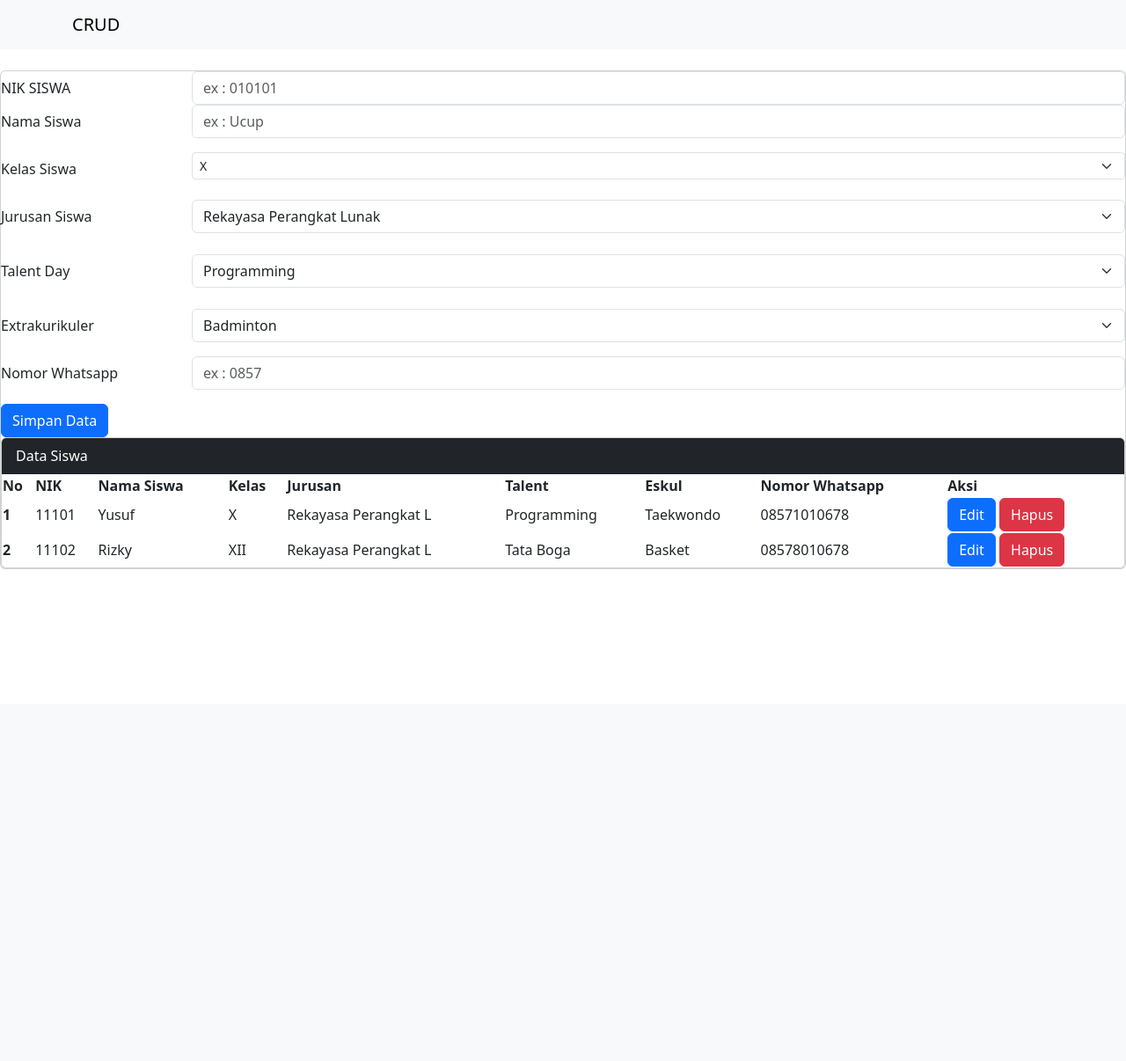
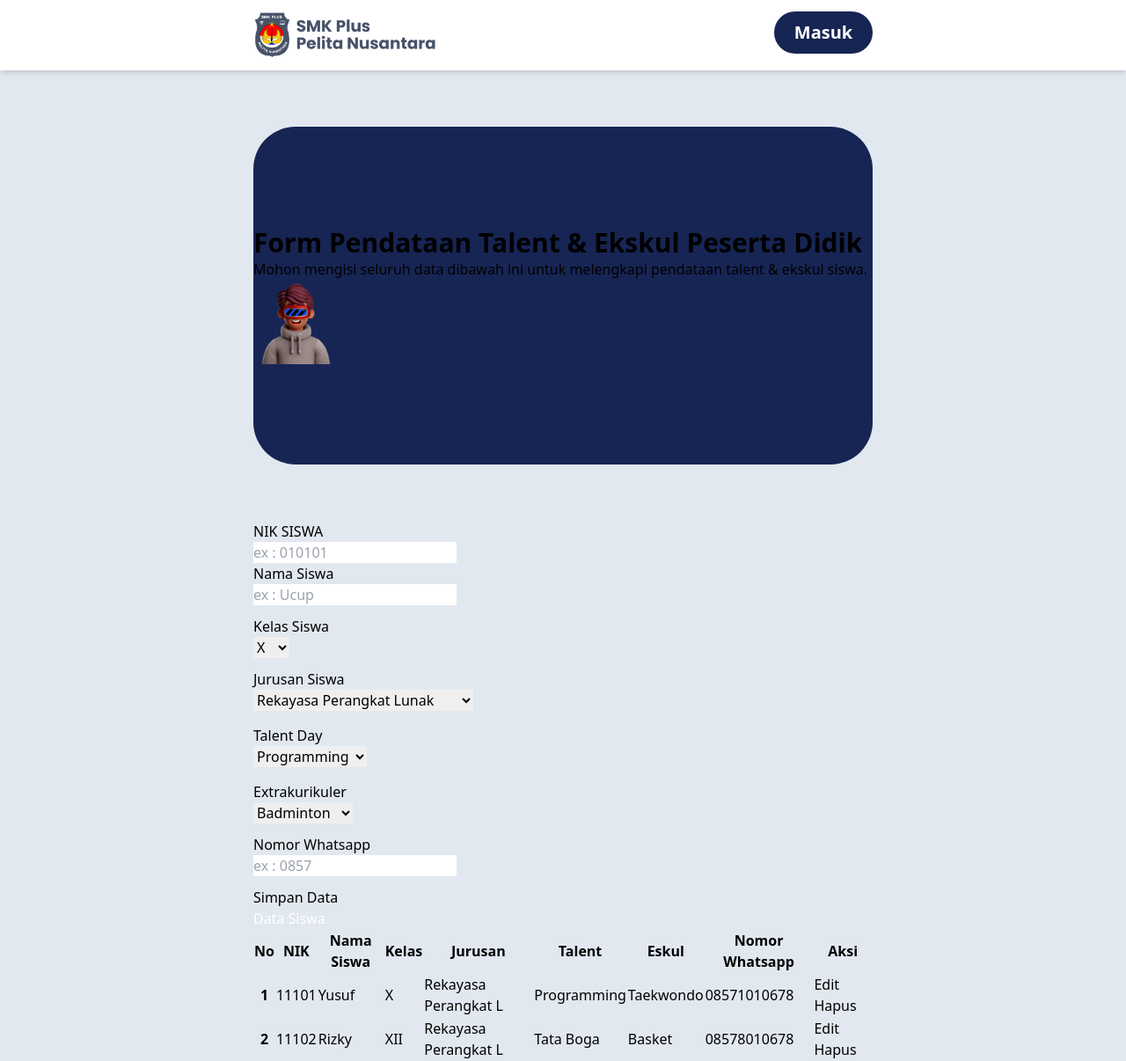
Before and after one commit to Fir3fliesss/crud-php-kelompok-4, a PHP site: page /index.php in a window 1280 px wide. Shown: the whole page at 88% size. Before the commit the page ends 647 px from the top, so only its background shows below. Run offline with PHP 8.4, Linux system fonts and the light colour scheme; data comes from the database, SQL or seed files in the repository; some libraries are stand-ins or nearby versions.

Commit message:
tambah assets

```diff
--- a/index.php
+++ b/index.php
@@ -56,18 +56,43 @@
 <head>
     <meta charset="UTF-8">
     <meta name="viewport" content="width=device-width, initial-scale=1.0">
-    <link href="css/bootstrap.min.css" rel="stylesheet">
     <title>Data Talent Day Dan Extrakurikuler</title>
+    <link rel="shortcut icon" href="assets/faviconPenus-32x32.png" type="image/x-icon">
+    <script src="https://cdn.tailwindcss.com"></script>
+    <script>
+    tailwind.config = {
+      theme: {
+        extend: {
+            borderRadius: {
+            '4xl': '3rem',
+          }
+        }
+      }
+    }
+  </script>
 </head>
 
-<body>
-    <nav class="navbar bg-body-tertiary mb-4">
-        <div class="container">
-            <a class="navbar-brand" href="#">CRUD
+<body class="bg-slate-200">
+    <nav class="h-20 bg-white shadow-md content-center">
+        <div class="flex justify-between mx-72">
+            <a href="#">
+                <img src="assets/logo.png" alt="logo penus" class="w-52">
+            </a>
+            <a href="#">
+                <button class="bg-blue-950 rounded-3xl w-28 h-12 font-bold text-xl text-white">Masuk</button>
             </a>
         </div>
     </nav>
-
+<div class="mx-72">
+    <div class="w-full h-96 bg-blue-950 rounded-4xl my-16 content-center">
+        <div class="">
+            <h1 class="font-extrabold text-3xl">Form Pendataan Talent & Ekskul Peserta Didik</h1>
+            <p class="font-medium ">Mohon mengisi seluruh data dibawah ini untuk melengkapi pendataan talent & ekskul siswa.</p>
+        </div>
+        <div class="">
+            <img src="assets/avatar.png" alt="">
+        </div>
+    </div>
     <div class="card">
         <?php
         if ($sukses) {
```
Also changed, not shown: assets/avatar.png (added), assets/faviconPenus-32x32.png (added), assets/logo.png (added).
